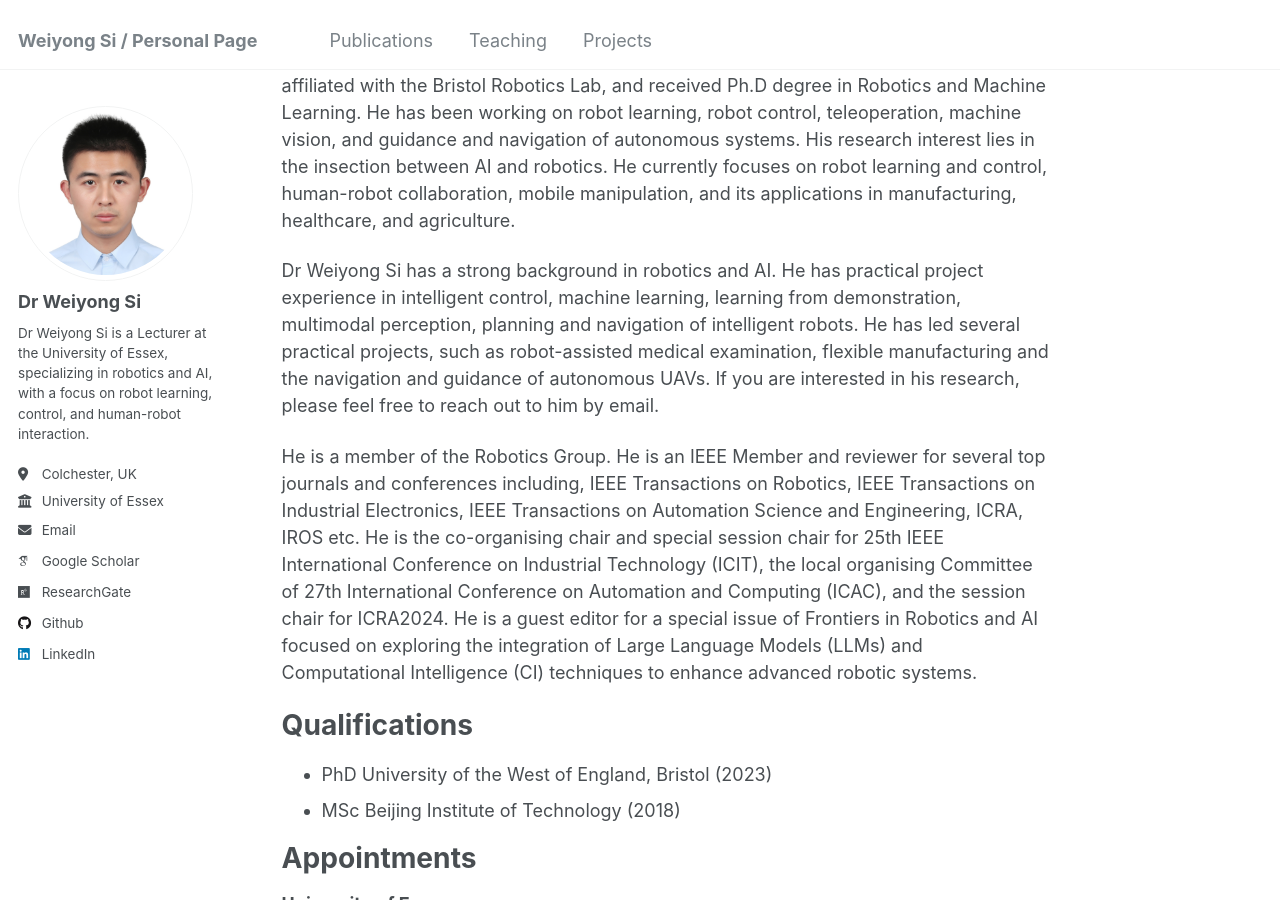
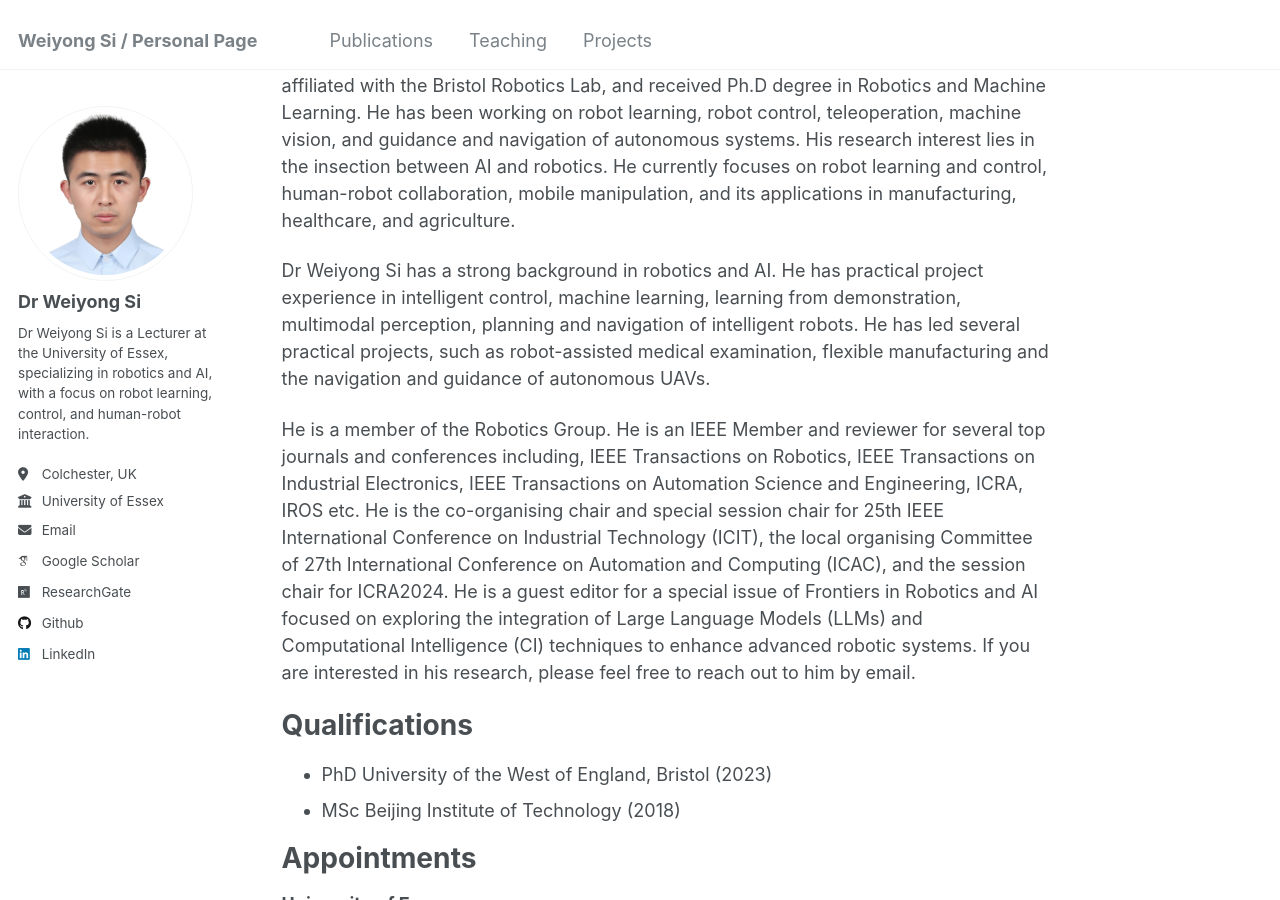
Before and after one commit to siweiyong/siweiyong.github.io, a Jekyll site: the page built from _pages/about.md, in a window 1280 px wide and 900 px high, scrolled down 205 px. Built offline with Jekyll 4.4.1, drawn with Linux system fonts in a browser that asks for light colours; some web fonts are replaced.

```diff
--- a/_pages/about.md
+++ b/_pages/about.md
@@ -11,9 +11,9 @@ Biography
 ======
 [Dr Weiyong Si](https://www.essex.ac.uk/people/SIWEI11201/Weiyong-Si) is a Lecturer (Assistant Professor) at the School of Computer Science and Electronic Engineering, University of Essex. He previously worked as a Research Assistant and Associate Lecturer with the School of Engineering, University of the West of England, affiliated with the Bristol Robotics Lab, and received Ph.D degree in Robotics and Machine Learning. He has been working on robot learning, robot control, teleoperation, machine vision, and guidance and navigation of autonomous systems. His research interest lies in the insection between  AI and robotics. He currently focuses on robot learning and control, human-robot collaboration, mobile manipulation, and its applications in manufacturing, healthcare, and agriculture.
 
-Dr Weiyong Si has a strong background in robotics and AI. He has practical project experience in intelligent control, machine learning, learning from demonstration, multimodal perception, planning and navigation of intelligent robots. He has led several practical projects, such as robot-assisted medical examination, flexible manufacturing and the navigation and guidance of autonomous UAVs. If you are interested in his research, please feel free to reach out to him by email.
+Dr Weiyong Si has a strong background in robotics and AI. He has practical project experience in intelligent control, machine learning, learning from demonstration, multimodal perception, planning and navigation of intelligent robots. He has led several practical projects, such as robot-assisted medical examination, flexible manufacturing and the navigation and guidance of autonomous UAVs.
 
-He is a member of the Robotics Group. He is an IEEE Member and reviewer for several top journals and conferences including, IEEE Transactions on Robotics, IEEE Transactions on Industrial Electronics, IEEE Transactions on Automation Science and Engineering, ICRA, IROS etc. He is the co-organising chair and special session chair for 25th IEEE International Conference on Industrial Technology (ICIT), the local organising Committee of 27th International Conference on Automation and Computing (ICAC), and the session chair for ICRA2024. He is a guest editor for a special issue of Frontiers in Robotics and AI focused on exploring the integration of Large Language Models (LLMs) and Computational Intelligence (CI) techniques to enhance advanced robotic systems.
+He is a member of the Robotics Group. He is an IEEE Member and reviewer for several top journals and conferences including, IEEE Transactions on Robotics, IEEE Transactions on Industrial Electronics, IEEE Transactions on Automation Science and Engineering, ICRA, IROS etc. He is the co-organising chair and special session chair for 25th IEEE International Conference on Industrial Technology (ICIT), the local organising Committee of 27th International Conference on Automation and Computing (ICAC), and the session chair for ICRA2024. He is a guest editor for a special issue of Frontiers in Robotics and AI focused on exploring the integration of Large Language Models (LLMs) and Computational Intelligence (CI) techniques to enhance advanced robotic systems.  If you are interested in his research, please feel free to reach out to him by email.
 
 
 Qualifications
```
